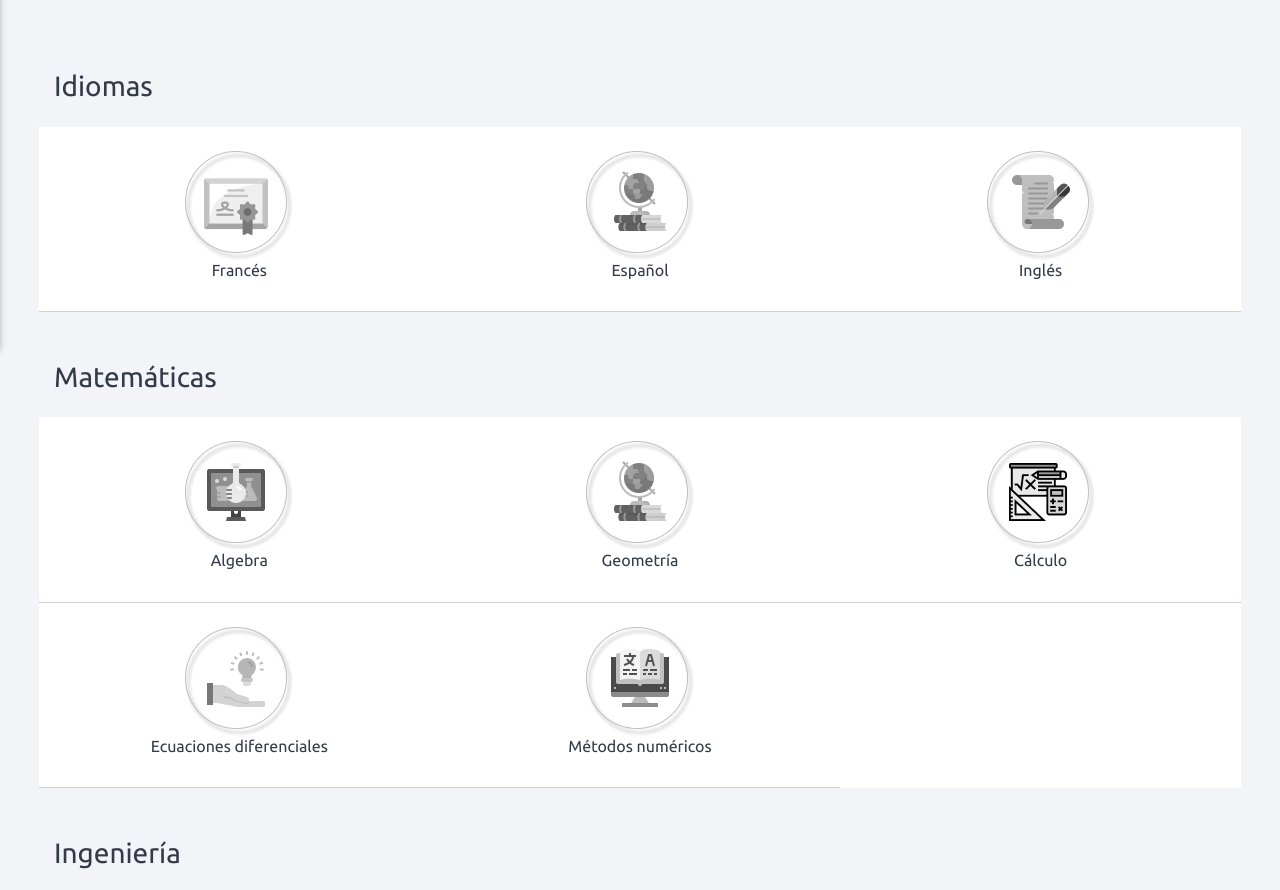
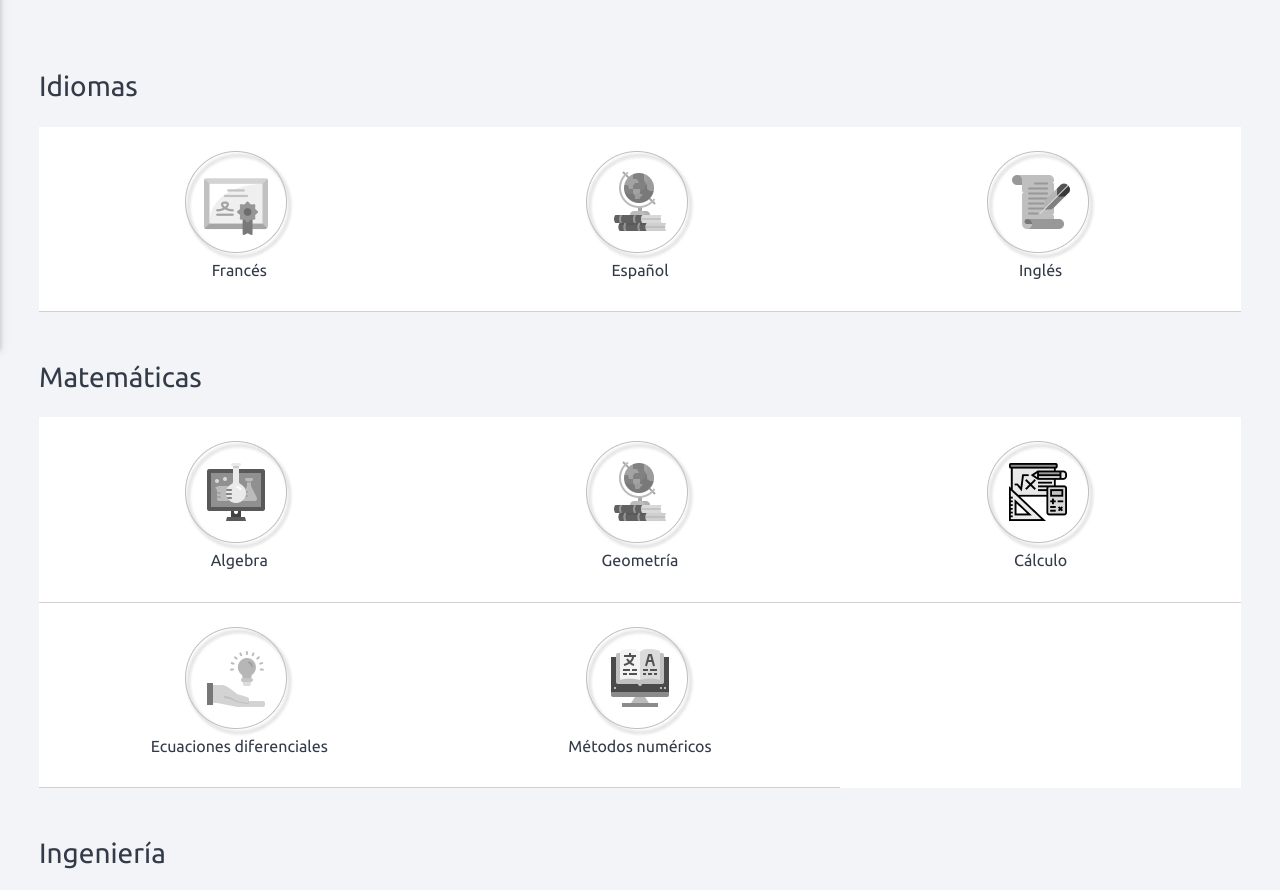
Before and after one commit to jesuisunjerome/Didaska, a plain HTML site: page secciones.html in a window 1280 px wide. Shown: the part 451-1341 px from the top of the page. Drawn offline with nearby package versions, Linux system fonts and the light colour scheme.

Commit message:
Last commit

```diff
--- a/secciones.html
+++ b/secciones.html
@@ -131,7 +131,7 @@
         <div id="secciones-wrapper" class="container-fluid my-5">
             <span class="anchor" id="idiomas"></span>
             <div id="idiomas" class="row m-2 m-md-4 text-center bg-white">
-                <div class="col-12 fondo-gris text-left">
+                <div class="col-12 fondo-gris text-left px-0">
                     <h3 class="mb-4">Idiomas</h3>
                 </div>
                 <div class="col-md-4 col-6 py-4 miniDescripcion">
@@ -155,7 +155,7 @@
             </div>
             <span class="anchor" id="matematicas"></span>
             <div id="matematicas" class="row m-2 m-md-4 text-center bg-white">
-                <div class="col-12 fondo-gris text-left">
+                <div class="col-12 fondo-gris text-left px-0">
                     <h3 class="mb-4">Matemáticas</h3>
                 </div>
                 <div class="col-md-4 col-6 py-4 miniDescripcion">
@@ -191,7 +191,7 @@
             </div>
             <span class="anchor" id="ingenieria"></span>
             <div id="ingenieria" class="row m-2 m-md-4 text-center bg-white">
-                <div class="col-12 fondo-gris text-left">
+                <div class="col-12 fondo-gris text-left px-0">
                     <h3 class="mb-4">Ingeniería</h3>
                 </div>
                 <div class="col-md-4 col-6 py-4 miniDescripcion bg-white">
```
